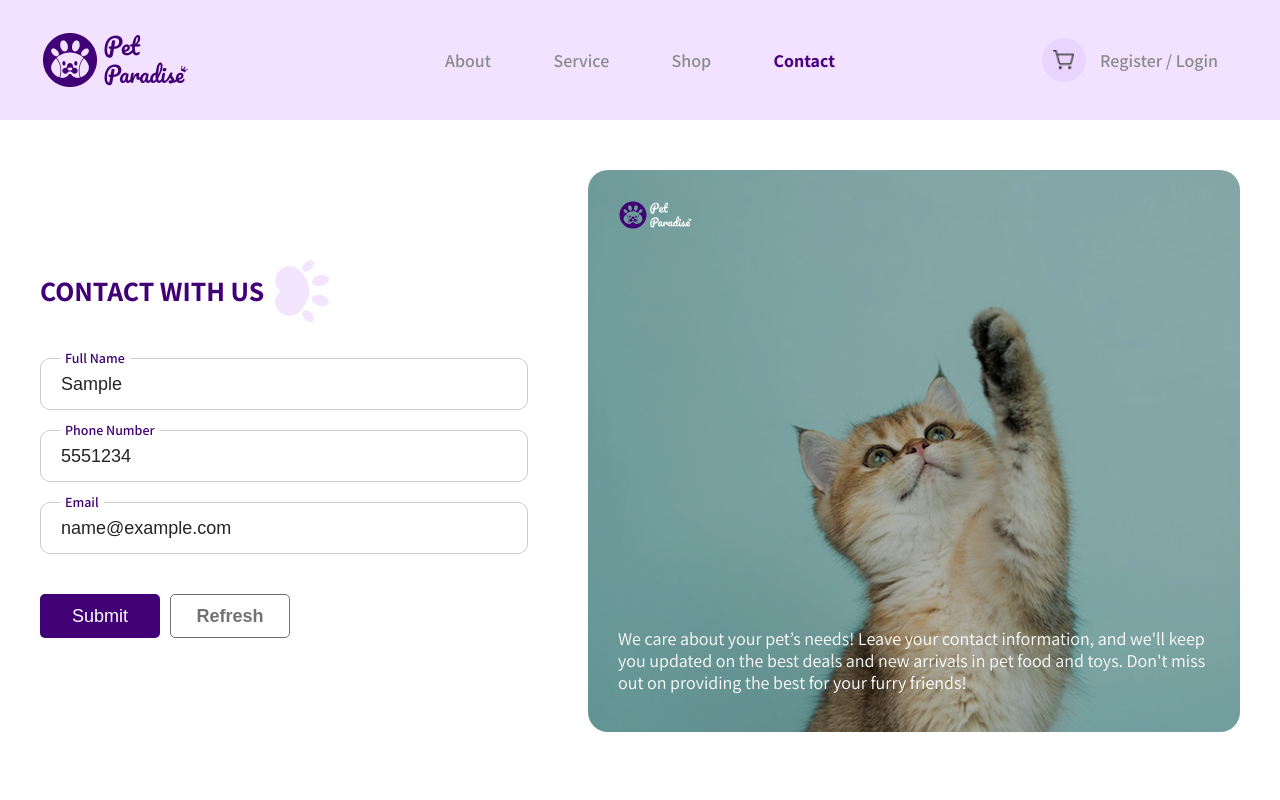
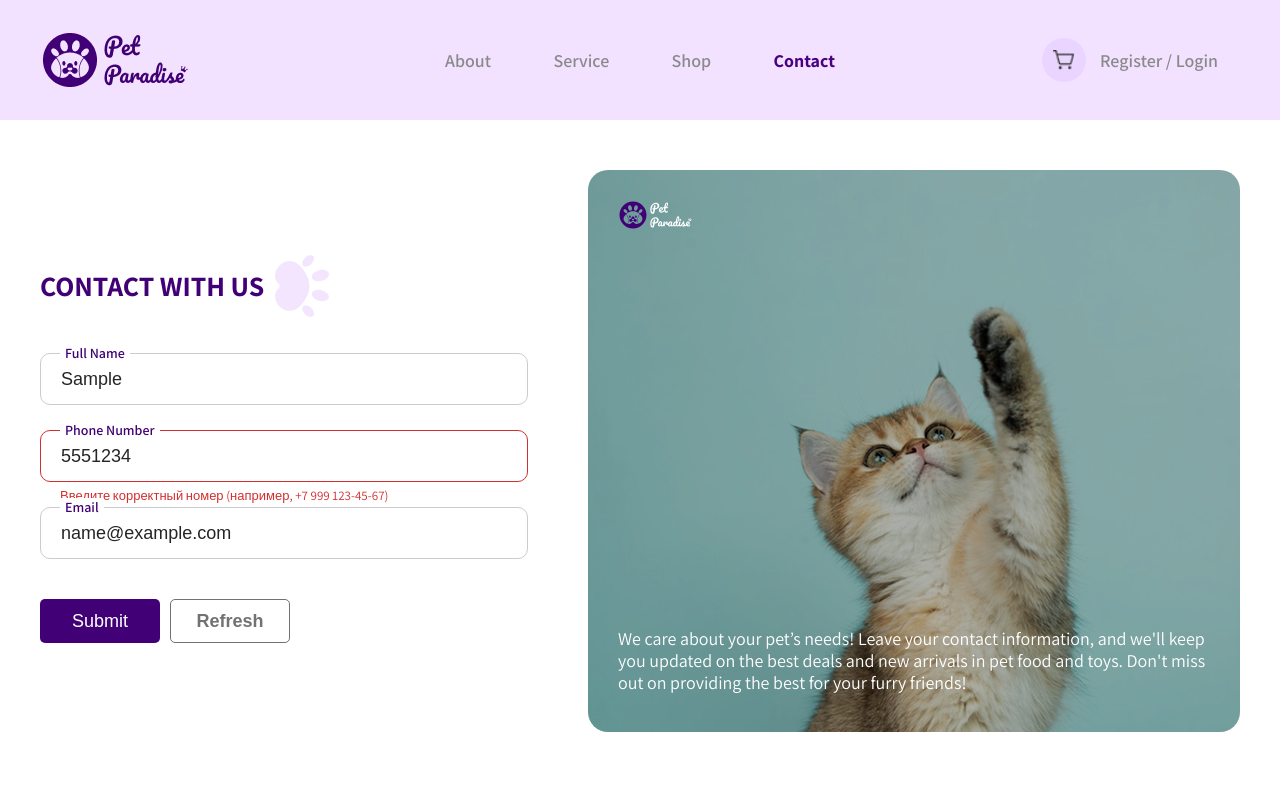
Before and after one commit to odinaM/Pet_Paradise, a React (Vite) app: page /contact in a window 1280 px wide. Both pictures are taken after typing "Sample", "5551234", "name@example.com" into the empty fields and a click on the button "Submit". Shown: the top 800 px of the page. Built offline with nearby package versions, Linux system fonts and the light colour scheme; the HTML template or start-up script is replaced by a standard one.

Commit message:
добавила валидацию на страницу contact

```diff
--- a/src/pages/Contact/Contact.css
+++ b/src/pages/Contact/Contact.css
@@ -9,7 +9,7 @@
 /*Первая секция*/
 .section_contact {
   width: 100%;
-  height: 623px;
+  min-height: 623px;
   display: flex;
   justify-content: center;
   margin-bottom: 100px;
@@ -26,7 +26,7 @@
 
 .contact_with_us {
     width: 488px;
-    height: 374px;
+    min-height: 374px;
     display: block;
     margin-right: 60px;
 }
@@ -57,21 +57,19 @@
 
 .block_inputs_contact {
     width: 488px;
-    height: 196px;
+    min-height: 196px;
     display: block;
     margin-bottom: 40px;
 }
 
-/* --- НОВЫЕ СТИЛИ ДЛЯ ИНПУТОВ С ПЛАВАЮЩИМ ТЕКСТОМ --- */
 
-/* Обертка для инпута и лейбла */
 .input-group {
     position: relative;
     width: 100%;
-    margin-bottom: 20px; /* Отступ между полями (заменил старые margin-bottom) */
+    margin-bottom: 25px;
 }
 
-/* Общие стили для самих инпутов */
+
 .inp_contact_first_name,
 .inp_contact_Phone,
 .inp_contact_email {
@@ -83,21 +81,21 @@
     padding: 0 20px;
     font-size: 18px;
     line-height: 22px;
-    color: #252525; /* Цвет вводимого текста */
+    color: #252525;
     background-color: transparent;
     outline: none;
     box-sizing: border-box;
     transition: border-color 0.2s ease;
 }
 
-/* Эффект при клике на инпут (фокус) */
+
 .inp_contact_first_name:focus,
 .inp_contact_Phone:focus,
 .inp_contact_email:focus {
     border-color: #410075;
 }
 
-/* Стили для текста-подсказки (label) по умолчанию */
+
 .input-group label {
     position: absolute;
     left: 20px;
@@ -105,26 +103,24 @@
     transform: translateY(-50%);
     font-size: 18px;
     color: #999999;
-    background-color: #FFFFFF; /* Фон должен совпадать с фоном страницы */
+    background-color: #FFFFFF;
     padding: 0 5px;
-    pointer-events: none; /* Клик проходит сквозь текст в инпут */
+    pointer-events: none;
     transition: all 0.2s ease;
 }
 
-/* МАГИЯ: Когда инпут в фокусе ИЛИ в нем есть текст */
+
 .inp_contact_first_name:focus ~ label,
 .inp_contact_first_name:not(:placeholder-shown) ~ label,
 .inp_contact_Phone:focus ~ label,
 .inp_contact_Phone:not(:placeholder-shown) ~ label,
 .inp_contact_email:focus ~ label,
 .inp_contact_email:not(:placeholder-shown) ~ label {
-    top: 0; /* Поднимаем наверх на линию рамки */
-    font-size: 14px; /* Уменьшаем размер шрифта */
-    color: #410075; /* Делаем фиолетовым */
+    top: 0;
+    font-size: 14px;
+    color: #410075;
     font-weight: 600;
 }
-
-/* --- КОНЕЦ СТИЛЕЙ ДЛЯ ИНПУТОВ --- */
 
 
 .block_buttons_contact {
@@ -154,7 +150,7 @@
     border-radius: 5px;
     color: #727272;
     font-size: 18px;
-    font-weight: 600; /* Заменил SemiBold на валидное значение */
+    font-weight: 600;
     cursor: pointer;
 }
 
@@ -208,3 +204,16 @@
 .inp_contact_email:focus {
     background-color: transparent !important;
 }
+
+.error_msg {
+    position: absolute;
+    bottom: -20px;
+    left: 20px;
+    color: #d32f2f;
+    font-size: 13px;
+    line-height: 1;
+}
+
+.input-group:has(.error_msg) input {
+    border-color: #d32f2f;
+}
--- a/src/pages/Contact/Contact.jsx
+++ b/src/pages/Contact/Contact.jsx
@@ -7,21 +7,71 @@ export function Contact() {
     const [name, setName] = useState('');
     const [phone, setPhone] = useState('');
     const [email, setEmail] = useState('');
+    const [errors, setErrors] = useState({ name: '', phone: '', email: '' });
+
+    const phoneRegex = /^(\+?\d{1,3})?[\s\-()]*\d{3}[\s\-()]*\d{3}[\s\-()]*\d{2}[\s\-()]*\d{2}$/;
+    const emailRegex = /^[^\s@]+@[^\s@]+\.[^\s@]{2,}$/;
+
+    const handlePhoneChange = (e) => {
+        const value = e.target.value;
+        const cleaned = value.replace(/[^\d+\-()\s]/g, '');
+        setPhone(cleaned);
+        if (errors.phone) setErrors(prev => ({ ...prev, phone: '' }));
+    };
+
+
+    const handleNameChange = (e) => {
+        setName(e.target.value);
+        if (errors.name) setErrors(prev => ({ ...prev, name: '' }));
+    };
+
+
+    const handleEmailChange = (e) => {
+        setEmail(e.target.value);
+        if (errors.email) setErrors(prev => ({ ...prev, email: '' }));
+    };
+
+    const validate = () => {
+        const newErrors = { name: '', phone: '', email: '' };
+
+        if (!name.trim()) {
+            newErrors.name = 'Пожалуйста, введите имя';
+        }
+
+        if (!phone.trim()) {
+            newErrors.phone = 'Пожалуйста, введите номер телефона';
+        } else if (!phoneRegex.test(phone.trim())) {
+            newErrors.phone = 'Введите корректный номер (например, +7 999 123-45-67)';
+        }
+
+        if (!email.trim()) {
+            newErrors.email = 'Пожалуйста, введите email';
+        } else if (!emailRegex.test(email.trim())) {
+            newErrors.email = 'Введите корректный email (например, name@example.com)';
+        }
+
+        setErrors(newErrors);
+        return !newErrors.name && !newErrors.phone && !newErrors.email;
+    };
 
     const handleSubmit = (e) => {
         e.preventDefault();
-        if (!name.trim() || !phone.trim() || !email.trim()) {
-            alert("Пожалуйста, заполните все поля");
-            return;
-        }
-        alert("Форма успешно отправлена!");
+
+        if (!validate()) return;
+
+        alert('Форма успешно отправлена!');
+
+        setName('');
+        setPhone('');
+        setEmail('');
+        setErrors({ name: '', phone: '', email: '' });
     };
-
 
     const handleRefresh = () => {
         setName('');
         setPhone('');
         setEmail('');
+        setErrors({ name: '', phone: '', email: '' });
     };
 
     return (
@@ -29,26 +79,53 @@ export function Contact() {
             <section className="section_contact">
                 <div className="hero_contact">
                     <div className="contact_with_us">
-                        <form className='form_contact' onSubmit={handleSubmit}>
+                        <form className='form_contact' onSubmit={handleSubmit} noValidate>
                             <div className="block_title_contact">
                                 <h1 className="title_contact">CONTACT WITH US</h1>
                                 <img className='dop_paw_contact' src={paw} alt="paw" />
                             </div>
 
                             <div className="block_inputs_contact">
+                                {/* Name */}
                                 <div className="input-group">
-                                    <input type="text" id="name" className="inp_contact_first_name" placeholder=" "  value={name} onChange={(e) => setName(e.target.value)} />
+                                    <input
+                                        type="text"
+                                        id="name"
+                                        className={`inp_contact_first_name ${errors.name ? 'input_error' : ''}`}
+                                        placeholder=" "
+                                        value={name}
+                                        onChange={handleNameChange}
+                                    />
                                     <label htmlFor="name">Full Name</label>
+                                    {errors.name && <span className="error_msg">{errors.name}</span>}
                                 </div>
 
+                                {/* Phone */}
                                 <div className="input-group">
-                                    <input type="tel" id="phone" className="inp_contact_Phone" placeholder=" " value={phone} onChange={(e) => setPhone(e.target.value)}/>
+                                    <input
+                                        type="tel"
+                                        id="phone"
+                                        className={`inp_contact_Phone ${errors.phone ? 'input_error' : ''}`}
+                                        placeholder=" "
+                                        value={phone}
+                                        onChange={handlePhoneChange}
+                                    />
                                     <label htmlFor="phone">Phone Number</label>
+                                    {errors.phone && <span className="error_msg">{errors.phone}</span>}
                                 </div>
 
+                                {/* Email */}
                                 <div className="input-group">
-                                    <input type="email" id="email" className="inp_contact_email"  placeholder=" " value={email} onChange={(e) => setEmail(e.target.value)}/>
+                                    <input
+                                        type="email"
+                                        id="email"
+                                        className={`inp_contact_email ${errors.email ? 'input_error' : ''}`}
+                                        placeholder=" "
+                                        value={email}
+                                        onChange={handleEmailChange}
+                                    />
                                     <label htmlFor="email">Email</label>
+                                    {errors.email && <span className="error_msg">{errors.email}</span>}
                                 </div>
                             </div>
 
```
